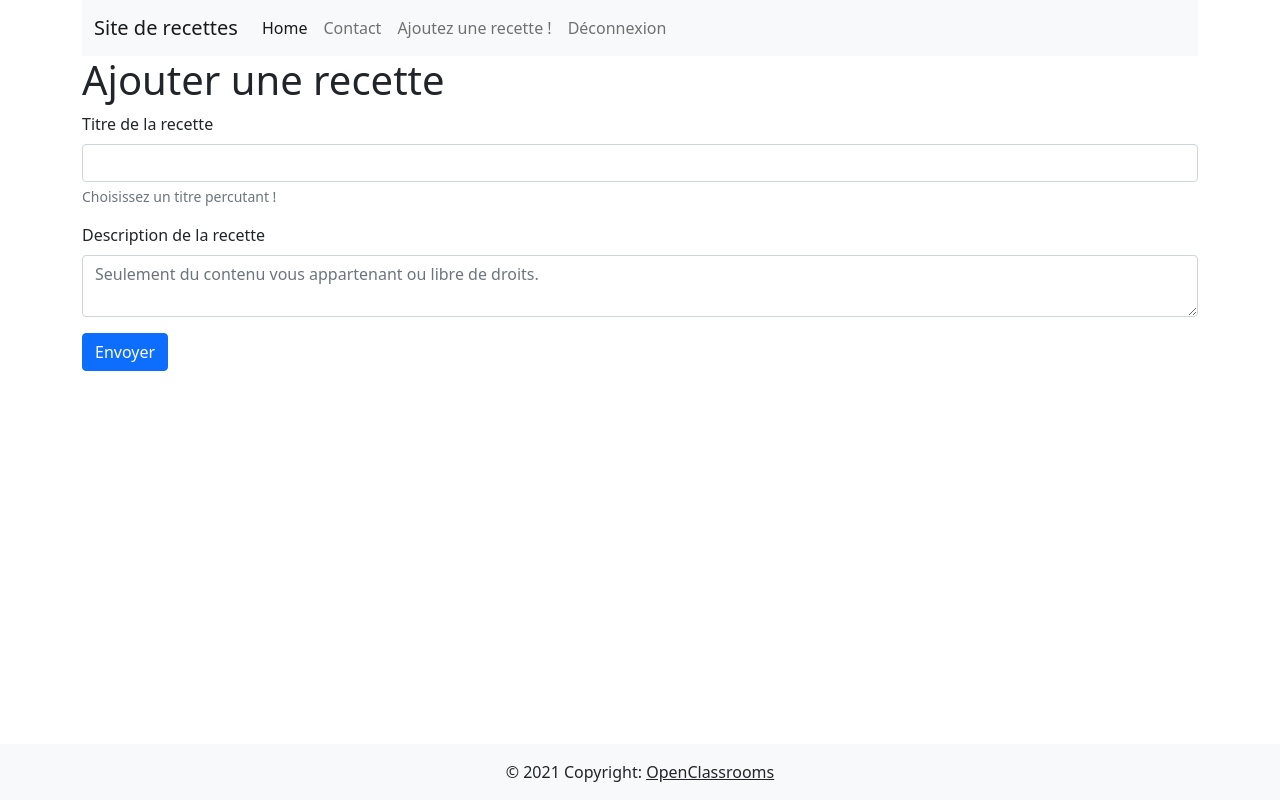
After one commit to laflosh/Formation-OC-Concevoir-un-site-web-avec-Php-et-MySQL, a PHP site: page /_recipes_creates.php in a window 1280 px wide. The commit adds this page. Run offline with PHP 8.4, Linux system fonts and the light colour scheme; the visitor is signed in with stand-in values (Sample User, id 1).

Commit message:
Opération crud ajout d'une recette

```diff
--- /dev/null
+++ b/_recipes_creates.php
@@ -0,0 +1,54 @@
+<?php
+session_start();
+
+require_once(__DIR__ . '/_isConnect.php');
+?>
+
+<!DOCTYPE html>
+
+<html>
+
+    <head>
+
+        <meta charset="UTF-8">
+        <meta http-equiv="X-UA-Compatible" content="IE=edge">
+        <meta name="viewport" content="width=device-width, initial-scale=1.0">
+        <title>Site de Recettes - Ajout de recette</title>
+        <link
+            href="https://cdn.jsdelivr.net/npm/bootstrap@5.0.2/dist/css/bootstrap.min.css"
+            rel="stylesheet"
+        >
+    </head>
+
+    <body class="d-flex flex-column min-vh-100">
+
+        <div class="container">
+
+            <?php require_once(__DIR__ . '/inclut/header.php'); ?>
+
+            <h1>Ajouter une recette</h1>
+
+            <form action="_recipes_post_create.php" method="POST">
+
+                <div class="mb-3">
+                    <label for="title" class="form-label">Titre de la recette</label>
+                    <input type="text" class="form-control" id="title" name="title" aria-describedby="title-help">
+                    <div id="title-help" class="form-text">Choisissez un titre percutant !</div>
+                </div>
+
+                <div class="mb-3">
+                    <label for="recipe" class="form-label">Description de la recette</label>
+                    <textarea class="form-control" placeholder="Seulement du contenu vous appartenant ou libre de droits." id="recipe" name="recipe"></textarea>
+                </div>
+
+                <button type="submit" class="btn btn-primary">Envoyer</button>
+
+            </form>
+
+        </div>
+
+        <?php require_once(__DIR__ . '/inclut/footer.php'); ?>
+
+    </body>
+
+</html>
--- a/inclut/header.php
+++ b/inclut/header.php
@@ -27,7 +27,7 @@
                     <?php if (isset($_SESSION['LOGGED_USER'])) { ?>
 
                         <li class="nav-item">
-                            <a class="nav-link" href="_recipes_create.php">Ajoutez une recette !</a>
+                            <a class="nav-link" href="_recipes_creates.php">Ajoutez une recette !</a>
                         </li>
 
                         <li class="nav-item">
--- a/index.php
+++ b/index.php
@@ -47,12 +47,12 @@ require_once(__DIR__."/lib/variables.php");
                     <div> <?php echo $recette["recette"] ?></div>
                     <i> <?php echo displayAuthor($recette["auteur"] , $users) ?> </i>
 
-                    <?php if (isset($_SESSION['LOGGED_USER']) && $recipe['author'] === $_SESSION['LOGGED_USER']['email']) { ?>
+                    <?php if (isset($_SESSION['LOGGED_USER']) && $recette['auteur'] === $_SESSION['LOGGED_USER']['email']) { ?>
 
                         <ul class="list-group list-group-horizontal">
 
-                            <li class="list-group-item"><a class="link-warning" href="recipes_update.php?id=<?php echo($recipe['recipe_id']); ?>">Editer l'article</a></li>
-                            <li class="list-group-item"><a class="link-danger" href="recipes_delete.php?id=<?php echo($recipe['recipe_id']); ?>">Supprimer l'article</a></li>
+                            <li class="list-group-item"><a class="link-warning" href="_recipes_update.php?id=<?php echo($recette['recipe_id']); ?>">Editer l'article</a></li>
+                            <li class="list-group-item"><a class="link-danger" href="_recipes_delete.php?id=<?php echo($recette['recipe_id']); ?>">Supprimer l'article</a></li>
 
                         </ul>
 
```
Also changed, not shown: _recipes_post_create.php (added, +78 -0 lines), _isConnect.php (renamed from isConnect.php), _recipes_post_update.php (added), _recipes_update.php (added).
